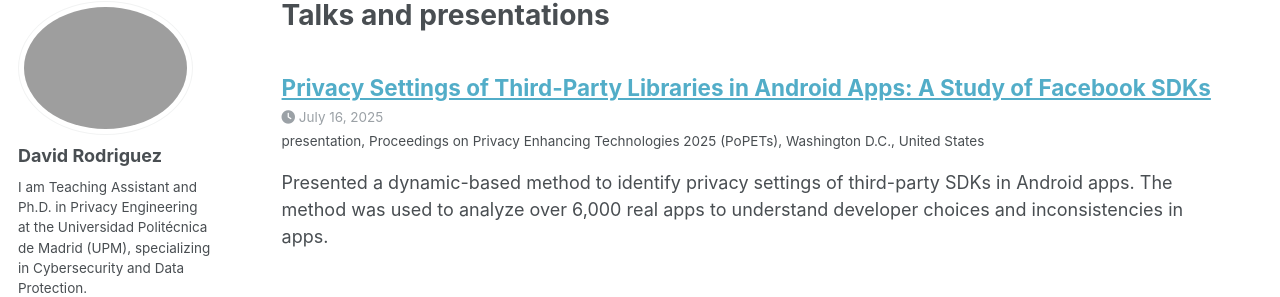
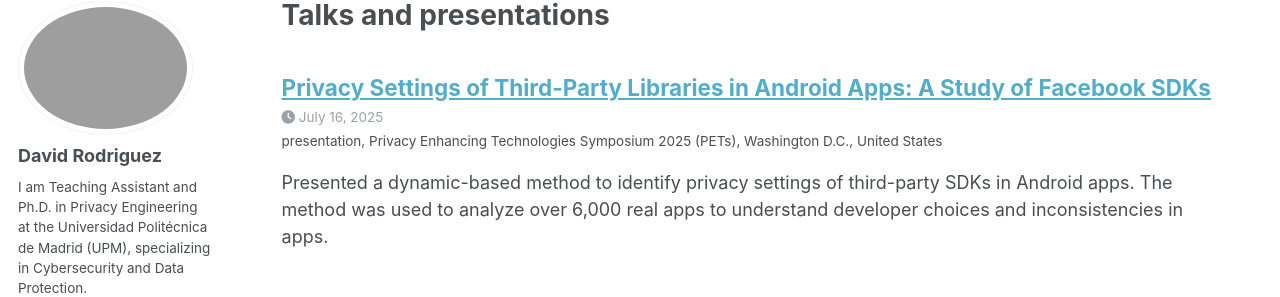
Before and after one commit to DavidRodriguezTorrado/DavidRodriguezTorrado.github.io, a Jekyll site: the page built from _pages/talks.html, in a window 1280 px wide and 900 px high. Shown: the part 98-395 px from the top of the window. Built offline with Jekyll 4.4.1, drawn with Linux system fonts in a browser that asks for light colours; some web fonts are replaced.

Commit message:
minor change

```diff
--- a/_talks/PETs2025.md
+++ b/_talks/PETs2025.md
@@ -3,7 +3,7 @@ title: "Privacy Settings of Third-Party Libraries in Android Apps: A Study of Fa
 collection: talks
 type: presentation
 permalink: /talks/pets-2025
-venue: "Proceedings on Privacy Enhancing Technologies 2025 (PoPETs)"
+venue: "Privacy Enhancing Technologies Symposium 2025 (PETs)"
 date: 2025-07-16
 location: "Washington D.C., United States"
 excerpt: "Presented a dynamic-based method to identify privacy settings of third-party SDKs in Android apps. The method was used to analyze over 6,000 real apps to understand developer choices and inconsistencies in apps."
```
